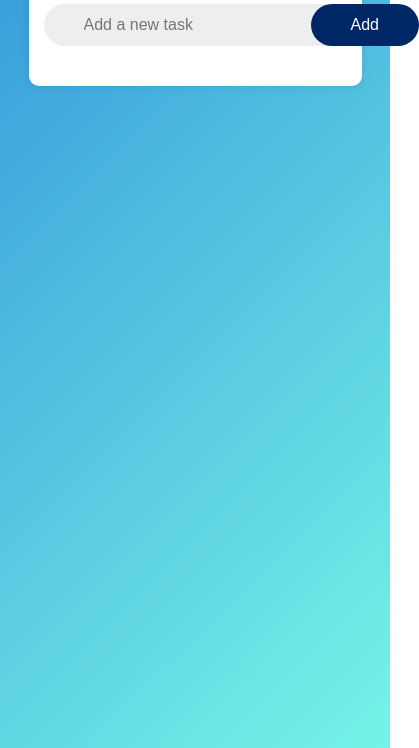
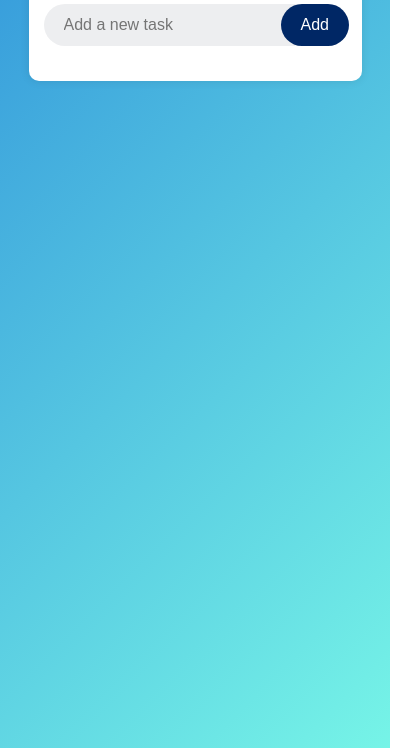
Before and after one commit to Ariza971/To-Do-List, a plain HTML site: page index.html in a window 390 px wide. Shown: the part 96-844 px from the top of the page, 419 px wide, since content can reach past the window. Drawn offline with Linux system fonts and the light colour scheme.

Commit message:
update lg

```diff
--- a/index.html
+++ b/index.html
@@ -1,7 +1,7 @@
 <!DOCTYPE html>
 <html>
 <head>
-    <meta name="viewport" content="width=device-width, initial-scale=1.0">
+    <meta name="viewport" content="width=device-width, initial-scale=1.0, maximum-scale=1.0, user-scalable=no">
     <title>To-Do List</title>
     <link rel="stylesheet" href="style.css">
 </head>
@@ -12,7 +12,7 @@
         <form id="todo-form">
             <div class="row">
                 <input type="text" id="input-box" placeholder="Add a new task" required>
-                <button type="button" onclick="addTask()">Add</button>
+                <button type="submit">Add</button>
             </div>
         </form>
         <ul id="list-container">
--- a/style.css
+++ b/style.css
@@ -1,36 +1,39 @@
-*{
+* {
     margin: 0;
     padding: 0;
     font-family: Arial, Helvetica, sans-serif;
     box-sizing: border-box;
+}
 
-}
-.container{
+.container {
     width: 100%;
     min-height: 100vh;
     background: linear-gradient(135deg, #3498db, #76f4e7);
     padding: 10px;
 }
 
-.todo-app{
+.todo-app {
     width: 100%;
     max-width: 540px;
     background: #fff;
     margin: 100px auto 20px;
-    padding: 40px 30px 70px ;
+    padding: 40px 30px 70px;
     border-radius: 10px;
     box-shadow: 0 0 10px rgba(0,0,0,0.1);
 }
-.todo-app h2{
+
+.todo-app h2 {
     color: #002765;
     display: flex;
     align-items: center;
     margin-bottom: 20px;
 }
-.todo-app h2 img{
+
+.todo-app h2 img {
     width: 30px;
     margin-left: 10px;
 }
+
 .row {
     display: flex;
     align-items: center;
@@ -48,10 +51,11 @@ input {
     background: none;
     padding: 10px 20px;
 }
-button{
+
+button {
     border: none;
     outline: none;
-    padding: 16px 50px;
+    padding: 16px 20px; /* Adjusted padding */
     background: #002765;
     color: #fff;
     font-size: 16px;
@@ -67,16 +71,17 @@ ul li {
     cursor: pointer;
     position: relative;
 }
-ul li::before{
+
+ul li::before {
     content: '';
     position: absolute;
     height: 28px;
     width: 28px;
     border-radius: 50%;
-    background-image:url(To-Do-Img/unchecked.png);
+    background-image: url(To-Do-Img/unchecked.png);
     background-size: cover;
     background-position: center;
-    top : 12px;
+    top: 12px;
     left: 8px;
 }
 
@@ -84,15 +89,16 @@ ul li.checked {
     color: #555;
     text-decoration: line-through;
 }
-ul li.checked::before{
-    background-image:url(To-Do-Img/checked.png);
+
+ul li.checked::before {
+    background-image: url(To-Do-Img/checked.png);
 }
 
-ul li span{
+ul li span {
     position: absolute;
     right: 0;
     top: 12px;
-    width : 40px;
+    width: 40px;
     height: 40px;
     font-size: 22px;
     color: #555;
@@ -100,43 +106,44 @@ ul li span{
     border-radius: 50%;
 }
 
-ul li span:hover{
+ul li span:hover {
     background: #edeef0;
 }
 
 @media only screen and (max-width: 600px) {
     .todo-app {
         width: 90%;
-        /* Adjust width for smaller screens */
         margin: 20px auto;
-        /* Reduce margin on smaller screens */
         padding: 20px 15px;
-        /* Adjust padding for smaller screens */
     }
 
     .todo-app h2 {
         font-size: 1.5rem;
-        /* Adjust heading size for better readability */
     }
 
     .row, input, button, ul li {
         font-size: 16px;
-        /* Adjust font size for better readability */
+    }
+
+    .row {
+        padding-left: 10px; /* Adjust padding */
+        margin-bottom: 15px; /* Adjust margin */
+    }
+
+    input {
+        padding: 10px 10px; /* Adjust padding */
     }
 
     ul li {
         padding: 10px 8px;
-        /* Adjust list item padding for smaller screens */
     }
 
     ul li::before, ul li span {
         width: 24px;
-        /* Adjust icon size for consistency */
         height: 24px;
     }
 
     button {
-        padding: 12px 40px;
-        /* Adjust button padding for a better fit */
+        padding: 12px 20px; /* Adjust padding */
     }
 }
```
